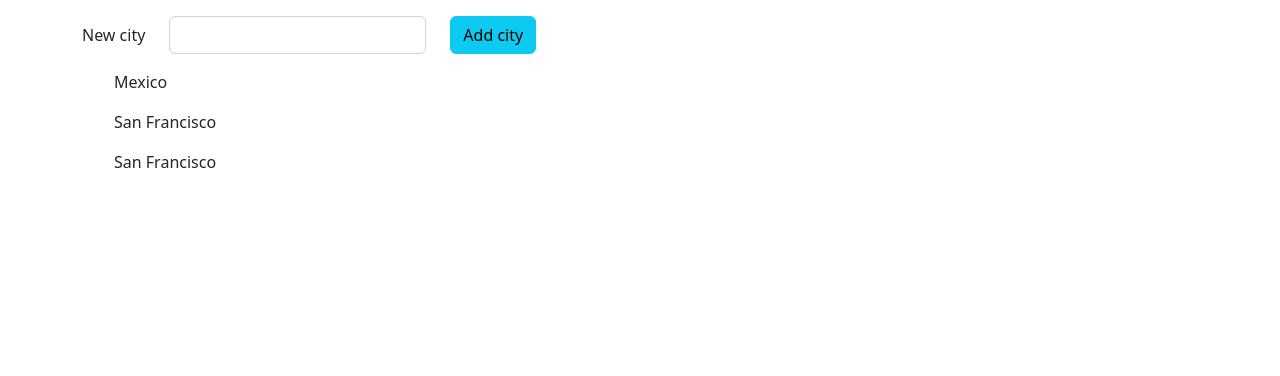
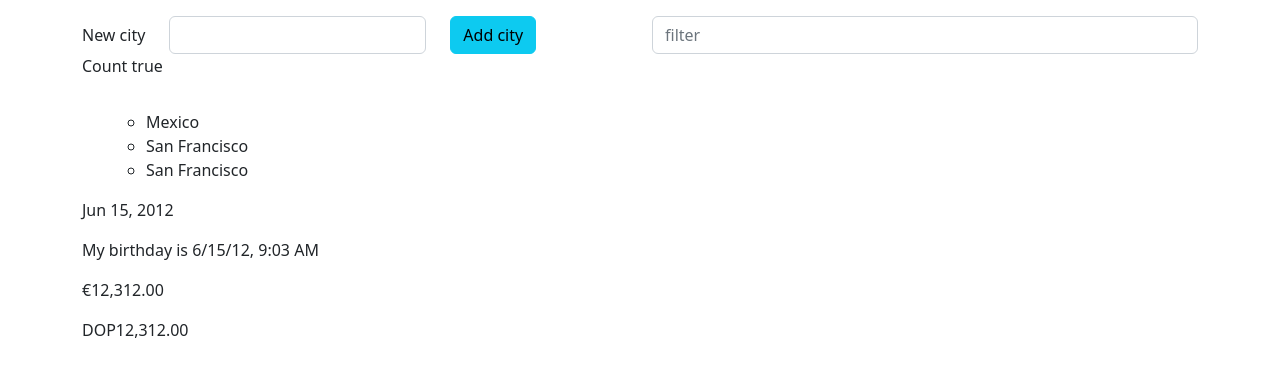
Before and after one commit to jesus014/basicangular, an Angular app: page / in a window 1280 px wide. Shown: the top 376 px of the page. Built offline with nearby package versions, Linux system fonts and the light colour scheme.

Commit message:
Creacion y uso de pipes, uso para deteccion de cambios que utiliza angular

```diff
--- a/src/app/app.component.html
+++ b/src/app/app.component.html
@@ -3,20 +3,34 @@
 <div class="container">
   <div class="row">
 
-    <div class="col-md-12 my-3">
+    <div class="col-md-6 my-3">
       <app-form-new-item (newItemEvent)="addNewCity($event)" [label]="'city'" [className]="'btn-info'"></app-form-new-item>
     </div>
 
+    <div class="col-md-6 my-3">
+      <input type="text" class="form-control" placeholder="filter" [(ngModel)]="criteria">
+    </div>
 
     <div class="col-md-8">
       <!--
       <p *ngIf="name">el nombres es :{{name}}</p>
       <input type="text" [(ngModel)]="name">
         -->
-      <ul *ngFor="let city of cities">
-               <!-- <li [ngStyle]="{'color':'red'}">{{city}}</li>-->
-        <li (click)="onCityClicked(city)" [ngClass]="{'alert alert-info':city===selection}">{{city}}</li>
-      </ul>
+        <ul>
+          <!--  se  utiliza un pipe personalizado pasandole el sting de criteria que se utiliza en el ngModel-->
+
+          <!--Se utiliza los metodos output pasandole el metodo cityClicked
+             se utiliza los metodos input para selection y city que en este caso son strings
+           -->
+          <app-cities *ngFor="let city of (cities| filter:criteria)" (cityClicked)="onCityClicked($event)"
+              [city]="city" [selection]="selection"></app-cities>
+        </ul>
+        <!--
+        <ul *ngFor="let city of cities">
+          <li (click)="onCityClicked(city)" [ngClass]="{'alert alert-info':city===selection}">{{city}}</li>
+        </ul>
+        -->
+
 
       <div *ngIf="selection">
         <p *ngIf="selection">Your city is:{{selection}}</p>
@@ -32,4 +46,11 @@
       </div>
     </div>
   </div>
+  <div>
+    <!--Uso de diferentes pipes -->
+    <p>{{'6/15/12, 9:03 AM' | date}}</p>
+    <p>My birthday is {{'6/15/12, 9:03 AM' | date:'short' | uppercase}}</p>
+    <p>{{'12312'|currency:'EUR'}}</p>
+    <p>{{'12312'|currency:'DOP'}}</p>
+  </div>
 </div>
--- a/src/app/app.component.ts
+++ b/src/app/app.component.ts
@@ -11,6 +11,8 @@ export class AppComponent{
   name='jesus';
   cities=['Mexico', 'San Francisco', 'San Francisco']
   selection !:string;
+  //valor que toma el ngmodel
+  criteria='';
 
 
 
--- a/src/app/app.module.ts
+++ b/src/app/app.module.ts
@@ -6,12 +6,16 @@ import { AppRoutingModule } from './app-routing.module';
 import { AppComponent } from './app.component';
 import { ButtonComponent } from './button/button.component';
 import { FormNewItemComponent } from './form-new-item/form-new-item.component';
+import { CitiesComponent } from './cities/cities.component';
+import { FilterPipe } from './pipes/filter.pipe';
 
 @NgModule({
   declarations: [
     AppComponent,
     ButtonComponent,
-    FormNewItemComponent
+    FormNewItemComponent,
+    CitiesComponent,
+    FilterPipe
   ],
   imports: [
     BrowserModule,
--- a/src/app/button/button.component.html
+++ b/src/app/button/button.component.html
@@ -1 +1,2 @@
 <button [ngStyle]="{'background-color':color}" >{{label}} </button>
+<p>{{counterRender}}</p>
--- a/src/app/button/button.component.ts
+++ b/src/app/button/button.component.ts
@@ -1,9 +1,11 @@
-import { Component, Input, OnChanges, OnDestroy, OnInit, SimpleChanges } from '@angular/core';
+import { ChangeDetectionStrategy, Component, Input, OnChanges, OnDestroy, OnInit, SimpleChanges } from '@angular/core';
 
 @Component({
   selector: 'app-button',
   templateUrl: './button.component.html',
-  styleUrls: ['./button.component.css']
+  styleUrls: ['./button.component.css'],
+  changeDetection: ChangeDetectionStrategy.OnPush
+
 })
 export class ButtonComponent implements OnChanges ,OnInit, OnDestroy {
 
@@ -28,4 +30,8 @@ export class ButtonComponent implements OnChanges ,OnInit, OnDestroy {
   //termino de vida de un componente
 
 
+  counterRender():boolean {
+    console.log('render button')
+    return true;
+  }
 }
--- /dev/null
+++ b/src/app/cities/cities.component.ts
@@ -0,0 +1,33 @@
+import { ChangeDetectionStrategy, Component, EventEmitter, Input, Output } from '@angular/core';
+
+@Component({
+  selector: 'app-cities',
+  template: `
+        <ul >
+               <!-- <li [ngStyle]="{'color':'red'}">{{city}}</li>-->
+               <!--  se  utiliza un pipe en el cual regresa el string con la letra mayuscula de inicio-->
+        <li (click)="onCityClicked(city)" [ngClass]="{'alert alert-info':city===selection}">{{city | titlecase}}</li>
+      </ul>
+  `,
+  styleUrls: ['./cities.component.css'],
+  changeDetection: ChangeDetectionStrategy.OnPush
+})
+export class CitiesComponent  {
+
+  @Input() city!:string;
+  @Input() selection!:string;
+
+  //uso de output para el evento que se declara en html
+  @Output() cityClicked = new EventEmitter<string>();
+
+  onCityClicked(city:string): void {
+
+    this.cityClicked.emit(city);
+
+  }
+
+  counterRender():boolean {
+    console.log('render cities')
+    return true;
+  }
+}
--- a/src/app/form-new-item/form-new-item.component.html
+++ b/src/app/form-new-item/form-new-item.component.html
@@ -12,3 +12,5 @@
     </div>
   </div>
 </form>
+
+<p >Count {{counterRender()}}</p>
--- a/src/app/form-new-item/form-new-item.component.ts
+++ b/src/app/form-new-item/form-new-item.component.ts
@@ -1,9 +1,11 @@
-import { Component, EventEmitter, Input, OnInit, Output } from '@angular/core';
+import { ChangeDetectionStrategy, Component, EventEmitter, Input, OnInit, Output } from '@angular/core';
 
 @Component({
   selector: 'app-form-new-item',
   templateUrl: './form-new-item.component.html',
-  styleUrls: ['./form-new-item.component.css']
+  styleUrls: ['./form-new-item.component.css'],
+  changeDetection: ChangeDetectionStrategy.OnPush
+
 })
 export class FormNewItemComponent implements OnInit {
 
@@ -24,5 +26,9 @@ export class FormNewItemComponent implements OnInit {
     this.newItemEvent.emit(item);
 
   }
+  counterRender():boolean {
+    console.log('render form')
+    return true;
+  }
 
 }
--- /dev/null
+++ b/src/app/pipes/filter.pipe.ts
@@ -0,0 +1,31 @@
+//pipe basico que realiza un filtrado
+import { Pipe, PipeTransform } from "@angular/core";
+
+@Pipe({
+  name:'filter',
+})
+
+export class FilterPipe implements PipeTransform {
+
+  // en este metodo se reciben los valores en este caso un arreglo de strings,
+  // y recibe un parametro llamado arg que va a ser evaluado
+  //retorna un arreglo de strings
+  transform(values: string[], arg: string ) : string[] {
+
+    let result:string[] = [];
+
+    if(!arg || arg?.length<3 ) return values;
+
+    for(const value of values){
+
+      if(value.toLowerCase().indexOf(arg.toLowerCase())> -1){
+        result = [...result,value]
+      }
+
+    }
+
+    return result;
+
+  }
+
+}
```
Also changed, not shown: src/app/Informacion.md (+91 -1 lines), src/app/cities/cities.component.css (added), src/styles.css (line endings or trailing spaces), 1 other file (tests, documents, lock files or other folders).
